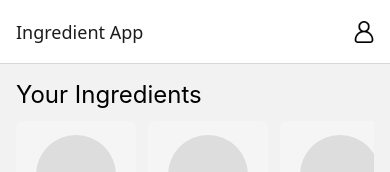
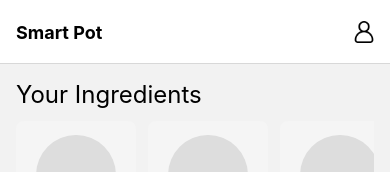
Before and after one commit to jana-trpkovska/Ingredient-App, a React Native app: screen / in a window 390 px wide. Shown: the top 172 px of the page. Built offline with nearby package versions, Linux system fonts and the light colour scheme.

Commit message:
Modify header

```diff
--- /dev/null
+++ b/src/components/HeaderTitle.tsx
@@ -0,0 +1,20 @@
+import React from 'react';
+import { Text, TouchableOpacity } from 'react-native';
+import { useNavigation } from '@react-navigation/native';
+import appConfig from '../../app.json';
+
+export default function HeaderTitle() {
+  const navigation = useNavigation<any>();
+
+  const goToHome = () => {
+    navigation.navigate('MainTabs', { screen: 'Home' });
+  };
+
+  return (
+    <TouchableOpacity onPress={goToHome}>
+      <Text style={{ fontSize: 18, fontWeight: 'bold' }}>
+        {appConfig.expo.name}
+      </Text>
+    </TouchableOpacity>
+  );
+}
--- a/src/navigation/AppNavigator.tsx
+++ b/src/navigation/AppNavigator.tsx
@@ -5,6 +5,8 @@ import { createNativeStackNavigator } from '@react-navigation/native-stack';
 
 import TabNavigator from './TabNavigator';
 import ProfileScreen from '../screens/Profile/ProfileScreen';
+import HeaderTitle from '../components/HeaderTitle';
+import appConfig from '../../app.json'
 
 import avatarIcon from '../assets/avatar.png';
 
@@ -15,7 +17,7 @@ export default function AppNavigator() {
     <NavigationContainer>
       <Stack.Navigator
         screenOptions={({ navigation }) => ({
-          headerTitle: 'Ingredient App',
+          headerTitle: () => <HeaderTitle/>,
           headerTitleAlign: 'left',
 
           headerRight: () => (
```
